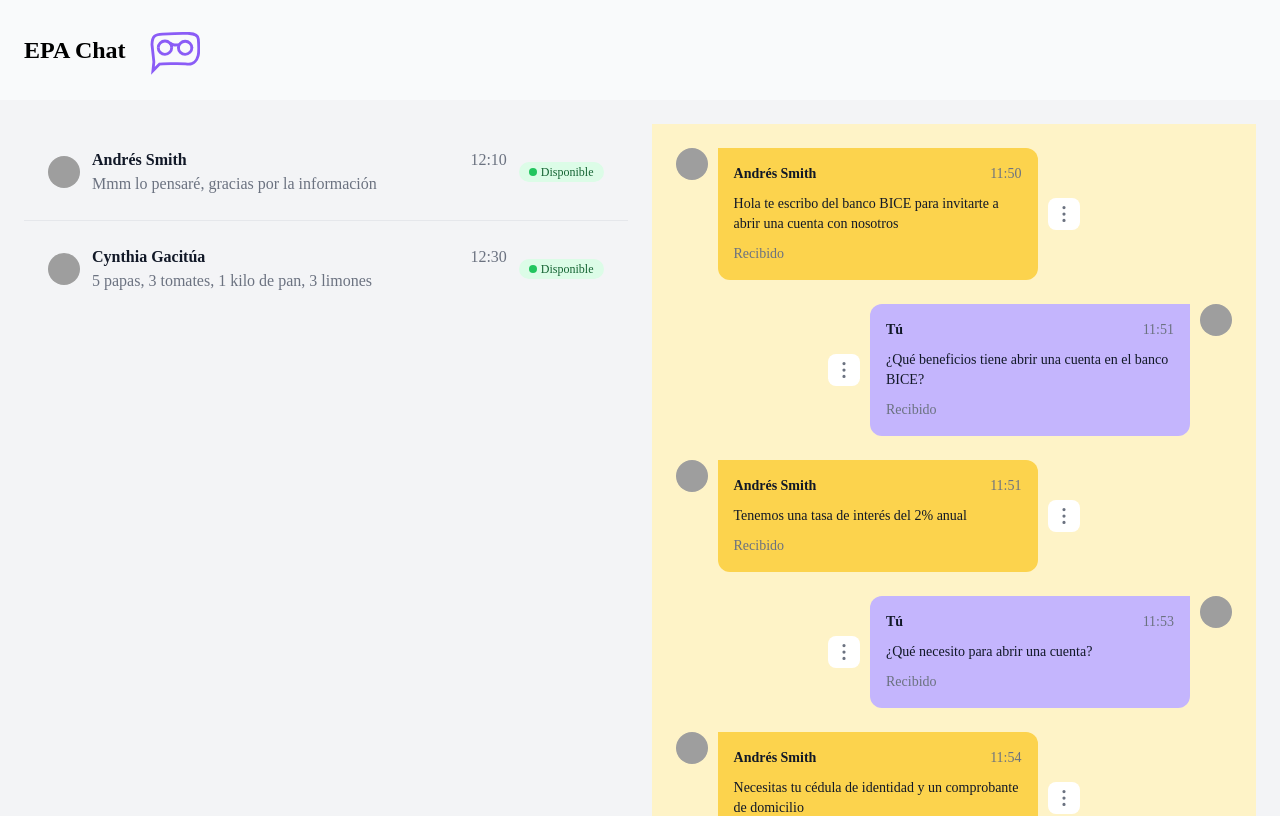
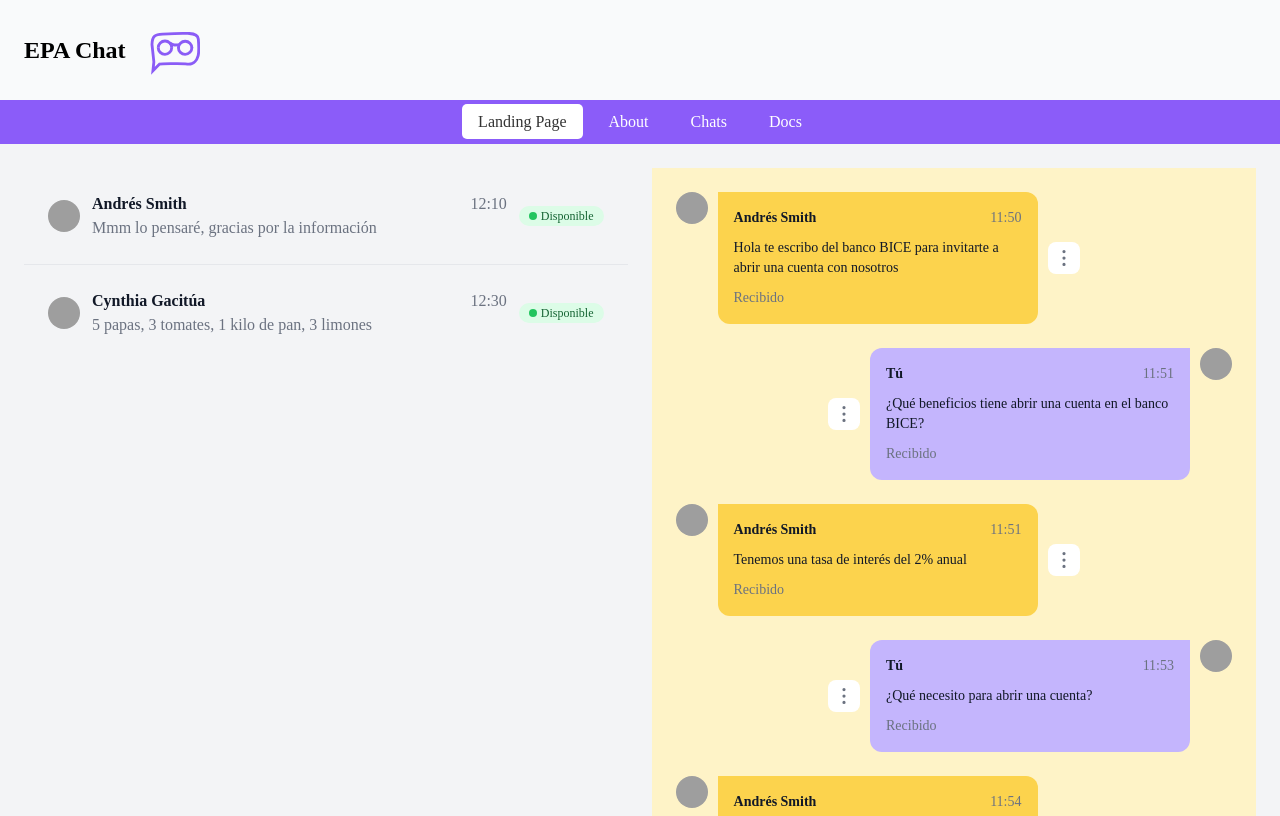
Before and after one commit to eanorambuena/EPA_frontend, a React (Vite) app: page / in a window 1280 px wide. Shown: the top 816 px of the page. Built offline with nearby package versions, Linux system fonts and the light colour scheme; grey boxes are pictures that could not be loaded; a web font is replaced by a local one.

Commit message:
feat: Use navbar in App

```diff
--- a/src/App.tsx
+++ b/src/App.tsx
@@ -3,6 +3,8 @@ import Chat from './Chat'
 import Chats from './Chats'
 import Login from './Login'
 import Logo from './icons/Logo'
+import Navbar from './components/Navbar/navbar'; // Importa el componente Navbar
+
 
 export default function App() {
   const vistas = {
@@ -19,6 +21,7 @@ export default function App() {
         <h1 className='text-2xl font-bold'>EPA Chat</h1>
         <Logo />
       </header>
+      <Navbar />
       <main className='flex flex-col items-center justify-center relative  max-h-[100dvh-150px] sm:max-h-[100dvh-100px] min-h-[calc(100dvh-150px)] sm:min-h-[calc(100dvh-100px)] p-6 bg-gray-100 dark:bg-gray-50'>
         { vistas[1] }
       </main>
```
